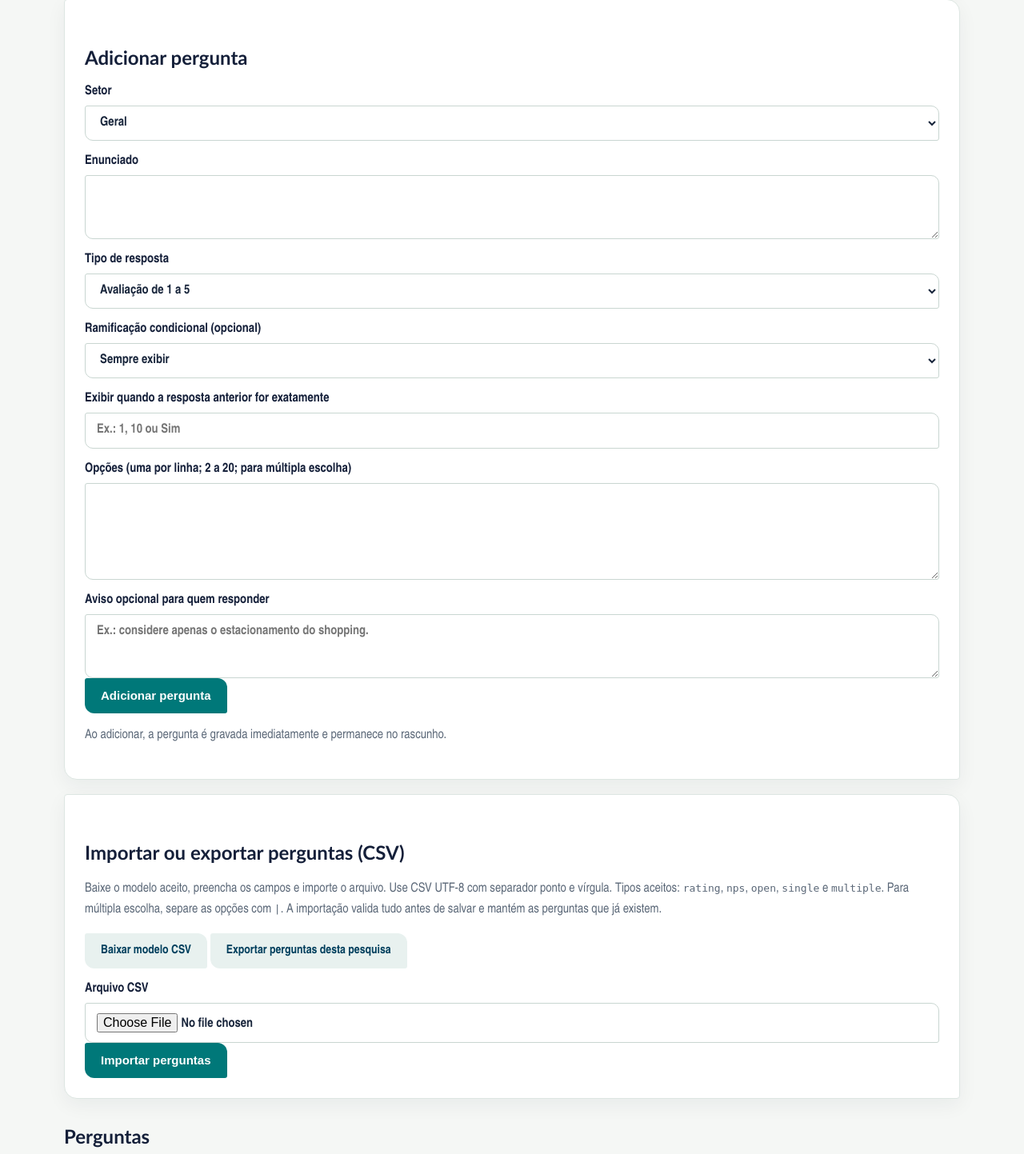
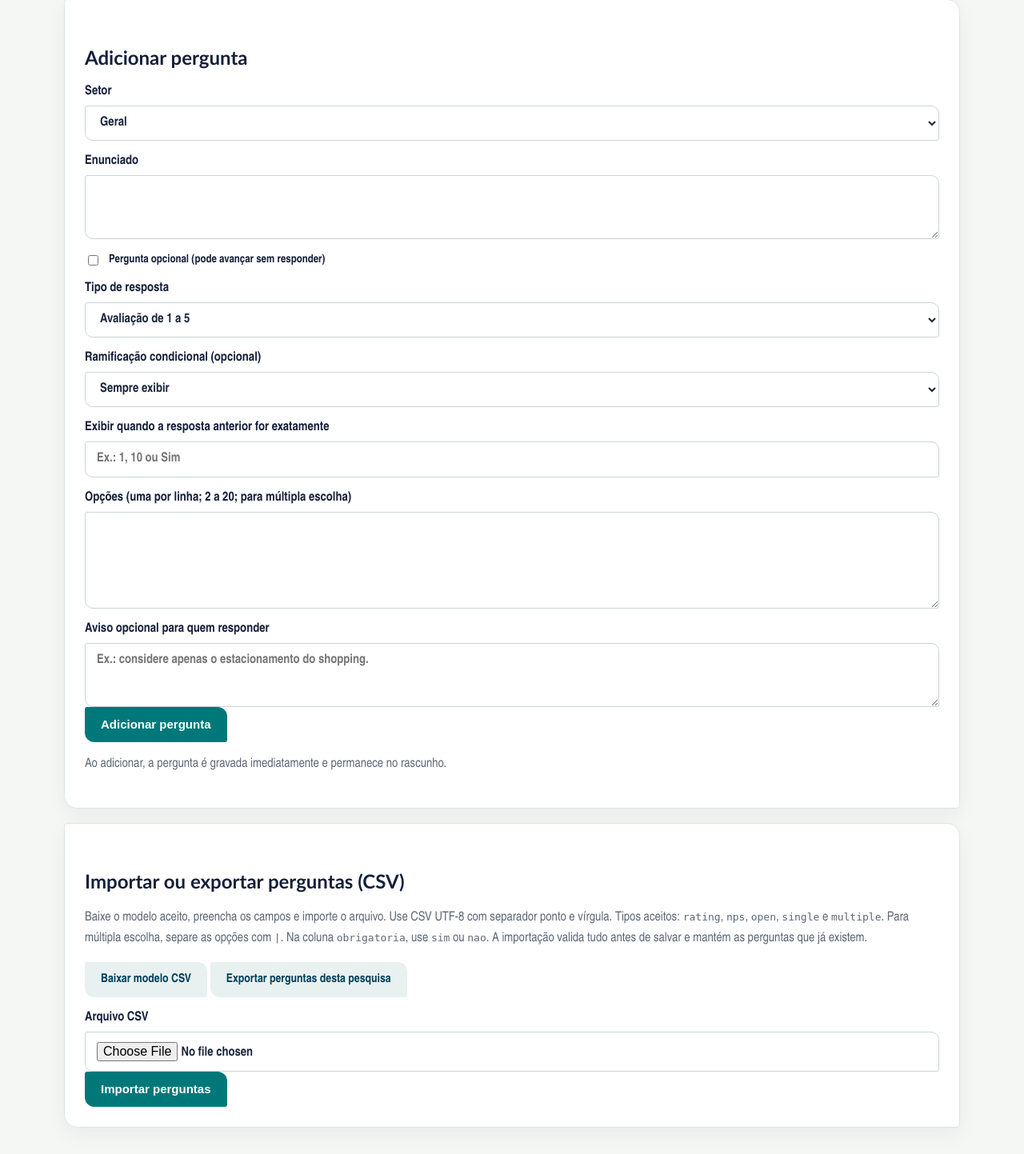
Before and after one commit to julicorlando/pesquisa, a Flask app: page /admin/surveys/1 in a window 1280 px wide. Shown: the part 1297-2740 px from the top of the page at 80% size. Run offline with Flask 3, Linux system fonts and the light colour scheme; a user stored in the database is signed in; tables that the repository leaves empty hold one stand-in row (values such as "Sample post"); some libraries are stand-ins or nearby versions.

Commit message:
Allow optional survey questions

```diff
--- a/app.py
+++ b/app.py
@@ -146,6 +146,7 @@ class Question(db.Model):
     text = db.Column(db.Text, nullable=False)
     position = db.Column(db.Integer, default=0)
     active = db.Column(db.Boolean, default=True)
+    optional = db.Column(db.Boolean, nullable=False, default=False)
     answer_type = db.Column(db.String(20), nullable=False, default="rating")
     notice = db.Column(db.Text, default="")
     choices = db.Column(db.Text, nullable=False, default="[]")
@@ -482,7 +483,7 @@ def csv_import_value(value):
 def questions_csv_response(filename, rows):
     output = io.StringIO(newline="")
     writer = csv.writer(output, delimiter=";", lineterminator="\r\n")
-    writer.writerow(["setor", "enunciado", "tipo_resposta", "opcoes", "aviso"])
+    writer.writerow(["setor", "enunciado", "tipo_resposta", "opcoes", "aviso", "obrigatoria"])
     for row in rows:
         writer.writerow([csv_export_value(value) for value in row])
     data = ("\ufeff" + output.getvalue()).encode("utf-8")
@@ -498,7 +499,7 @@ def questions_csv_model():
 def export_survey_questions(sid):
     survey = db.get_or_404(Survey, sid)
     rows = [
-        (q.sector, q.text, q.answer_type, "|".join(q.choice_options), q.notice or "")
+        (q.sector, q.text, q.answer_type, "|".join(q.choice_options), q.notice or "", "nao" if q.optional else "sim")
         for q in Question.query.filter_by(survey_id=sid).order_by(Question.position).all()
     ]
     return questions_csv_response("perguntas_" + survey.slug + ".csv", rows)
@@ -551,7 +552,11 @@ def import_survey_questions(sid):
             if issues:
                 errors.append("Linha " + str(row_number) + ": " + "; ".join(issues))
             else:
-                prepared.append((sector, statement, answer_type, choices, notice))
+                required_flag = (row.get("obrigatoria") or "sim").strip().casefold()
+                if required_flag not in ("sim", "nao", "true", "false", "1", "0"):
+                    errors.append("Linha " + str(row_number) + ": obrigatoria deve ser sim ou nao")
+                else:
+                    prepared.append((sector, statement, answer_type, choices, notice, required_flag not in ("nao", "false", "0")))
         if errors:
             flash("CSV não importado: " + " | ".join(errors[:10]), "error")
         elif not prepared:
@@ -559,8 +564,8 @@ def import_survey_questions(sid):
         else:
             position = len(survey.questions)
             for offset, item in enumerate(prepared, start=1):
-                sector, statement, answer_type, choices, notice = item
-                db.session.add(Question(survey_id=sid, sector=sector, text=statement, position=position + offset, active=True, answer_type=answer_type, notice=notice, choices=json.dumps(choices, ensure_ascii=False)))
+                sector, statement, answer_type, choices, notice, required = item
+                db.session.add(Question(survey_id=sid, sector=sector, text=statement, position=position + offset, active=True, answer_type=answer_type, notice=notice, choices=json.dumps(choices, ensure_ascii=False), optional=not required))
             log("questions_csv_import", str(sid) + ":" + str(len(prepared)))
             db.session.commit()
             flash(str(len(prepared)) + " pergunta(s) importada(s) e salva(s). As perguntas existentes foram mantidas.", "success")
@@ -605,7 +610,7 @@ def edit_survey(sid):
             elif answer_type in ("single", "multiple") and choices is None:
                 flash("Informe de 2 a 20 opções exclusivas, uma por linha, com até 200 caracteres cada.", "error")
             elif sector in SECTORS and text:
-                db.session.add(Question(survey_id=sid, sector=sector, text=text[:1000], position=len(survey.questions)+1, answer_type=answer_type, notice=notice, choices=json.dumps(choices, ensure_ascii=False), branch_question_id=branch_parent.id if branch_parent else None, branch_value=branch_value if branch_parent else ""))
+                db.session.add(Question(survey_id=sid, sector=sector, text=text[:1000], position=len(survey.questions)+1, answer_type=answer_type, notice=notice, choices=json.dumps(choices, ensure_ascii=False), branch_question_id=branch_parent.id if branch_parent else None, branch_value=branch_value if branch_parent else "", optional=request.form.get("optional") == "on"))
                 log("question_create", str(sid))
                 flash("Pergunta adicionada e salva automaticamente.", "success")
         elif kind == "move_question":
@@ -632,6 +637,7 @@ def edit_survey(sid):
             else:
                 q.text = request.form.get("text", q.text)[:1000]
                 q.active = request.form.get("active") == "on"
+                q.optional = request.form.get("optional") == "on"
                 q.notice = request.form.get("notice", "").strip()[:500]
                 if request.form.get("answer_type") in ("rating", "nps", "open", "single", "multiple"):
                     new_type = request.form.get("answer_type")
@@ -1035,8 +1041,11 @@ def answer_survey(slug):
                 parent_value = request.form.get("q_" + str(q.branch_question_id), "").strip()
                 if parent_value != q.branch_value:
                     continue
+            selected = request.form.getlist("q_" + str(q.id)) if q.answer_type in ("single", "multiple") else []
+            is_blank = (not selected) if q.answer_type in ("single", "multiple") else (not raw)
+            if q.optional and is_blank:
+                continue
             if q.answer_type in ("single", "multiple"):
-                selected = request.form.getlist("q_" + str(q.id))
                 options = q.choice_options
                 if (q.answer_type == "single" and len(selected) != 1) or (q.answer_type == "multiple" and not selected) or any(value not in options for value in selected):
                     flash("Selecione uma ou mais opções válidas para continuar.", "error")
@@ -1195,6 +1204,7 @@ def ensure_schema():
             },
             "question": {
                 "answer_type": "VARCHAR(20) NOT NULL DEFAULT 'rating'",
+                "optional": "BOOLEAN NOT NULL DEFAULT FALSE",
                 "notice": "TEXT NOT NULL DEFAULT ''",
             "choices": "TEXT NOT NULL DEFAULT '[]'",
             "branch_question_id": "INTEGER",
--- a/static/style.css
+++ b/static/style.css
@@ -281,3 +281,4 @@ th { background: var(--navy); color: #fff; }
   .question-summary strong { font-size: 15px; }
   .question-editor { padding: 0 16px 16px; }
 }
+.optional-tag { display: inline-block; margin-left: 8px; padding: 4px 8px; border-radius: 999px; background: #E8F3F0; color: var(--teal-dark); font-size: 12px; vertical-align: middle; }
--- a/templates/edit_survey.html
+++ b/templates/edit_survey.html
@@ -32,6 +32,7 @@
     <input type="hidden" name="csrf_token" value="{{ csrf_token() }}"><input type="hidden" name="kind" value="question">
     <label>Setor<select name="sector">{% for item in sectors %}<option>{{ item }}</option>{% endfor %}</select></label>
     <label>Enunciado<textarea name="text" required maxlength="1000"></textarea></label>
+    <label class="check"><input type="checkbox" name="optional"> Pergunta opcional (pode avançar sem responder)</label>
     <label>Tipo de resposta<select name="answer_type"><option value="rating">Avaliação de 1 a 5</option><option value="nps">NPS de 0 a 10</option><option value="open">Resposta aberta (até 5.000 caracteres)</option><option value="single">Múltipla escolha (uma opção)</option><option value="multiple">Múltipla escolha (uma ou mais opções)</option></select></label>
     <label>Ramificação condicional (opcional)<select name="branch_question_id"><option value="">Sempre exibir</option>{% for parent in survey.questions if parent.active and parent.answer_type in ('rating','nps','single') %}<option value="{{ parent.id }}">Após: {{ parent.text }}</option>{% endfor %}</select></label>
     <label>Exibir quando a resposta anterior for exatamente<input name="branch_value" maxlength="255" placeholder="Ex.: 1, 10 ou Sim"></label>
@@ -42,7 +43,7 @@
 </div>
 <div class="card">
   <h2>Importar ou exportar perguntas (CSV)</h2>
-  <p>Baixe o modelo aceito, preencha os campos e importe o arquivo. Use CSV UTF-8 com separador ponto e vírgula. Tipos aceitos: <code>rating</code>, <code>nps</code>, <code>open</code>, <code>single</code> e <code>multiple</code>. Para múltipla escolha, separe as opções com <code>|</code>. A importação valida tudo antes de salvar e mantém as perguntas que já existem.</p>
+  <p>Baixe o modelo aceito, preencha os campos e importe o arquivo. Use CSV UTF-8 com separador ponto e vírgula. Tipos aceitos: <code>rating</code>, <code>nps</code>, <code>open</code>, <code>single</code> e <code>multiple</code>. Para múltipla escolha, separe as opções com <code>|</code>. Na coluna <code>obrigatoria</code>, use <code>sim</code> ou <code>nao</code>. A importação valida tudo antes de salvar e mantém as perguntas que já existem.</p>
   <p><a class="btn secondary" href="{{ url_for('questions_csv_model') }}">Baixar modelo CSV</a> <a class="btn secondary" href="{{ url_for('export_survey_questions', sid=survey.id) }}">Exportar perguntas desta pesquisa</a></p>
   <form method="post" enctype="multipart/form-data" action="{{ url_for('import_survey_questions', sid=survey.id) }}">
     <input type="hidden" name="csrf_token" value="{{ csrf_token() }}">
@@ -62,6 +63,7 @@
     <form method="post" class="question-editor">
       <input type="hidden" name="csrf_token" value="{{ csrf_token() }}"><input type="hidden" name="kind" value="edit_question"><input type="hidden" name="question_id" value="{{ q.id }}">
       <label>Enunciado<textarea name="text" required maxlength="1000">{{ q.text }}</textarea></label>
+      <label class="check"><input type="checkbox" name="optional" {% if q.optional %}checked{% endif %}> Pergunta opcional (pode avançar sem responder)</label>
       <label>Tipo de resposta<select name="answer_type"><option value="rating" {% if q.answer_type=='rating' %}selected{% endif %}>Avaliação de 1 a 5</option><option value="nps" {% if q.answer_type=='nps' %}selected{% endif %}>NPS de 0 a 10</option><option value="open" {% if q.answer_type=='open' %}selected{% endif %}>Resposta aberta (até 5.000 caracteres)</option><option value="single" {% if q.answer_type=='single' %}selected{% endif %}>Múltipla escolha (uma opção)</option><option value="multiple" {% if q.answer_type=='multiple' %}selected{% endif %}>Múltipla escolha (uma ou mais opções)</option></select></label>
       <label>Opções (uma por linha; 2 a 20)<textarea name="choices" rows="5">{{ q.choice_options|join('\n') }}</textarea></label>
       <label>Aviso para quem responder<textarea name="notice" maxlength="500">{{ q.notice or '' }}</textarea></label>
```
Also changed, not shown: templates/answer.html (+8 -7 lines), tests/test_app.py (+24 -0 lines).
